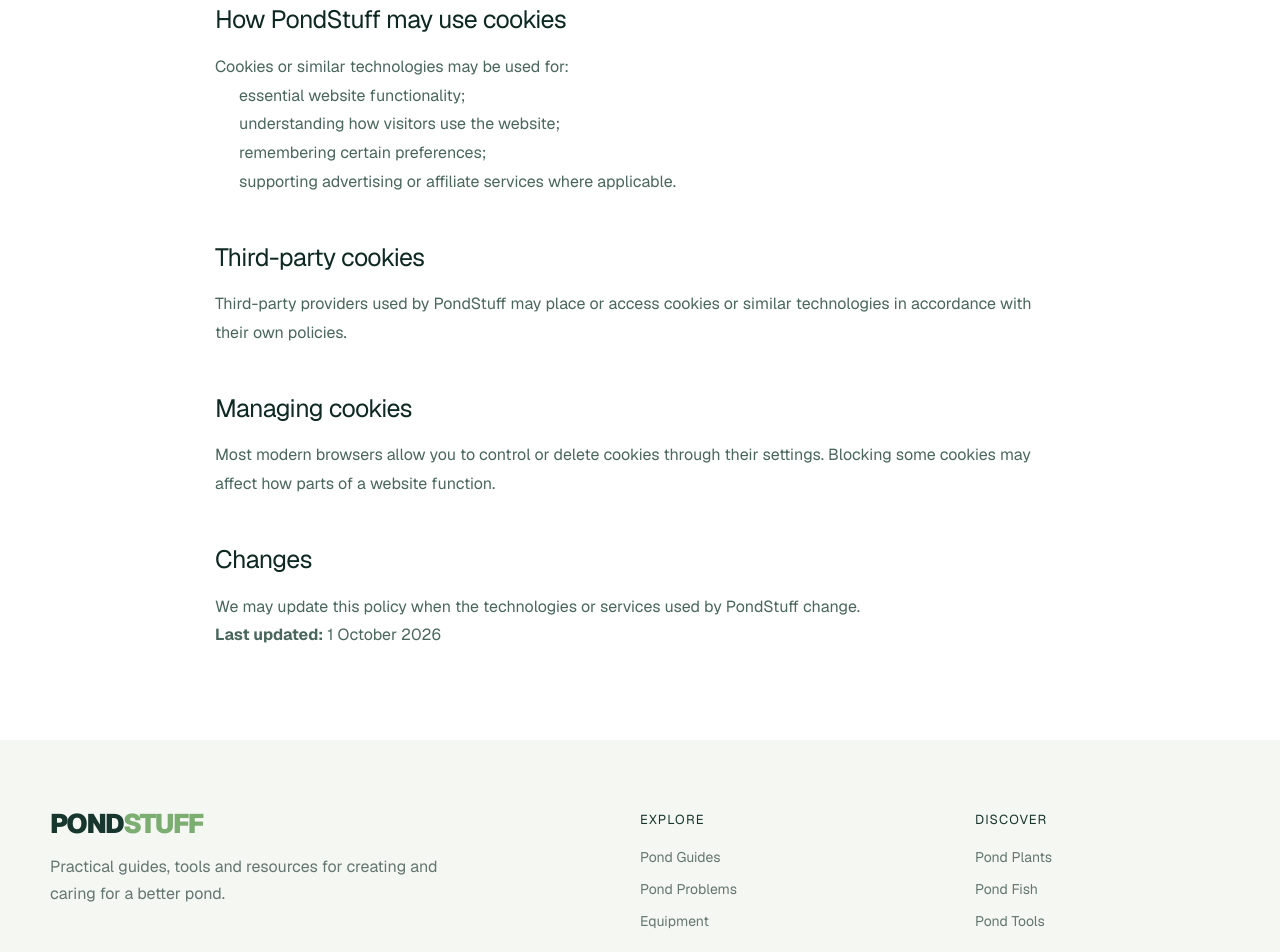
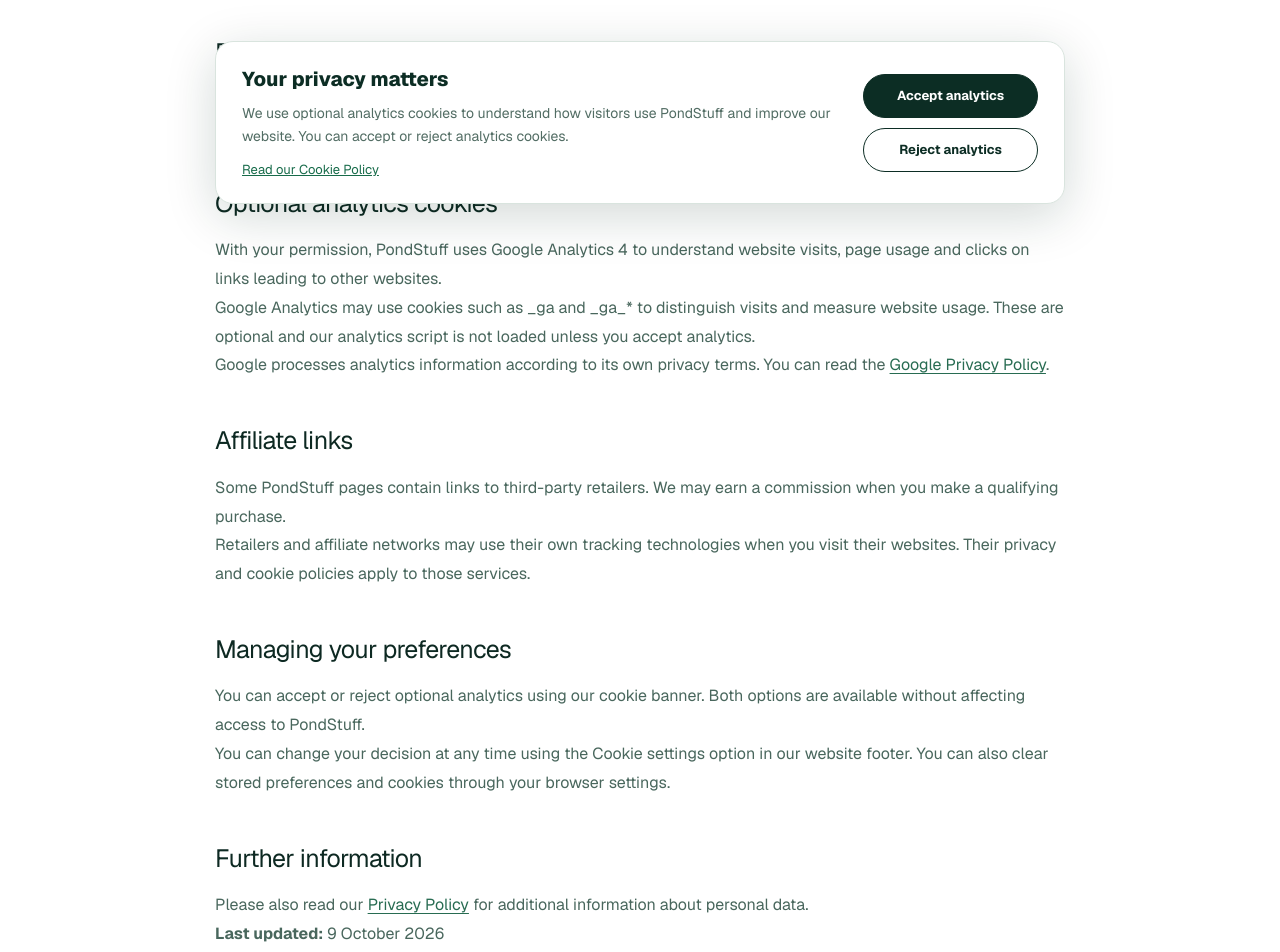
Before and after one commit to coombsebusiness-dot/pondstuff, a Next.js app: page /cookie-policy in a window 1280 px wide. Shown: the part 580-1532 px from the top of the page. Built offline with nearby package versions, Linux system fonts and the light colour scheme.

Commit message:
Add cookie consent and consent-based GA4 tracking

```diff
--- a/app/(public)/cookie-policy/page.tsx
+++ b/app/(public)/cookie-policy/page.tsx
@@ -2,47 +2,93 @@
 
 export const metadata: Metadata = {
   title: "Cookie Policy",
-  description: "PondStuff cookie policy explaining cookies and similar technologies used on the website.",
+  description:
+    "Learn how PondStuff uses cookies, Google Analytics and consent preferences.",
 };
 
 export default function Page() {
   return (
     <section className="legal-page">
       <div className="shell legal-inner">
+        <h1>Cookie Policy</h1>
 
-<h1>Cookie Policy</h1>
+        <p className="lead">
+          This policy explains how PondStuff.co.uk uses cookies
+          and similar technologies, and how you can control them.
+        </p>
 
-<p className="lead">This page explains how cookies and similar technologies may be used on PondStuff.</p>
+        <h2>What are cookies?</h2>
+        <p>
+          Cookies are small files stored by your browser.
+          Websites use them for functionality, preferences
+          and, where permitted, analytics.
+        </p>
 
-<h2>What are cookies?</h2>
+        <h2>Essential preferences</h2>
+        <p>
+          PondStuff uses browser local storage to remember
+          whether you accepted or rejected optional analytics.
+          This preference helps us respect your choice on
+          subsequent visits.
+        </p>
 
-<p>Cookies are small text files stored on your device by websites. They can be used to make websites function, remember preferences, understand usage and support advertising.</p>
+        <h2>Optional analytics cookies</h2>
+        <p>
+          With your permission, PondStuff uses Google Analytics 4
+          to understand website visits, page usage and clicks
+          on links leading to other websites.
+        </p>
+        <p>
+          Google Analytics may use cookies such as _ga and
+          _ga_* to distinguish visits and measure website usage.
+          These are optional and our analytics script is not
+          loaded unless you accept analytics.
+        </p>
+        <p>
+          Google processes analytics information according to
+          its own privacy terms. You can read the{" "}
+          <a href="https://policies.google.com/privacy">
+            Google Privacy Policy
+          </a>
+          .
+        </p>
 
-<h2>How PondStuff may use cookies</h2>
+        <h2>Affiliate links</h2>
+        <p>
+          Some PondStuff pages contain links to third-party
+          retailers. We may earn a commission when you make
+          a qualifying purchase.
+        </p>
+        <p>
+          Retailers and affiliate networks may use their own
+          tracking technologies when you visit their websites.
+          Their privacy and cookie policies apply to those
+          services.
+        </p>
 
-<p>Cookies or similar technologies may be used for:</p>
+        <h2>Managing your preferences</h2>
+        <p>
+          You can accept or reject optional analytics using
+          our cookie banner. Both options are available
+          without affecting access to PondStuff.
+        </p>
+        <p>
+          You can change your decision at any time using
+          the Cookie settings option in our website footer.
+          You can also clear stored preferences and cookies
+          through your browser settings.
+        </p>
 
-<ul>
-  <li>essential website functionality;</li>
-  <li>understanding how visitors use the website;</li>
-  <li>remembering certain preferences;</li>
-  <li>supporting advertising or affiliate services where applicable.</li>
-</ul>
+        <h2>Further information</h2>
+        <p>
+          Please also read our{" "}
+          <a href="/privacy-policy">Privacy Policy</a>
+          {" "}for additional information about personal data.
+        </p>
 
-<h2>Third-party cookies</h2>
-
-<p>Third-party providers used by PondStuff may place or access cookies or similar technologies in accordance with their own policies.</p>
-
-<h2>Managing cookies</h2>
-
-<p>Most modern browsers allow you to control or delete cookies through their settings. Blocking some cookies may affect how parts of a website function.</p>
-
-<h2>Changes</h2>
-
-<p>We may update this policy when the technologies or services used by PondStuff change.</p>
-
-<p><strong>Last updated:</strong> 1 October 2026</p>
-
+        <p>
+          <strong>Last updated:</strong> 9 October 2026
+        </p>
       </div>
     </section>
   );
--- a/app/(public)/layout.tsx
+++ b/app/(public)/layout.tsx
@@ -1,4 +1,5 @@
 import type { Metadata } from "next";
+import CookieConsent, { CookieSettingsButton } from "@/components/privacy/CookieConsent";
 import Link from "next/link";
 
 export const metadata: Metadata = {
@@ -50,6 +51,7 @@
 }>) {
   return (
     <>
+      <CookieConsent />
       <script
         type="application/ld+json"
         dangerouslySetInnerHTML={{
@@ -131,6 +133,7 @@
             <Link href="/contact">Contact</Link>
             <Link href="/privacy-policy">Privacy Policy</Link>
             <Link href="/cookie-policy">Cookie Policy</Link>
+            <CookieSettingsButton />
             <Link href="/terms-and-conditions">Terms & Conditions</Link>
             <Link href="/affiliate-disclosure">Affiliate Disclosure</Link>
           </div>
--- a/app/(public)/privacy-policy/page.tsx
+++ b/app/(public)/privacy-policy/page.tsx
@@ -24,15 +24,15 @@
 
 <h2>Website analytics</h2>
 
-<p>We may use analytics or similar technologies to understand how visitors use the website, improve content and identify technical problems. These services may process information such as pages visited, approximate location, device information and referral information.</p>
+<p>With your permission, PondStuff uses Google Analytics 4 to understand how visitors use the website. Google Analytics may process information about pages visited, approximate location, browser and device details, and clicks on external links. We only load our Google Analytics tracking script after you accept optional analytics cookies.</p><p>You can withdraw your permission at any time using Cookie settings in the website footer. For details about Google's handling of information, see the <a href="https://policies.google.com/privacy">Google Privacy Policy</a>.</p>
 
 <h2>Cookies</h2>
 
-<p>The website may use cookies and similar technologies. Some may be necessary for the website to function, while others may support analytics, preferences or advertising. See our <a href="/cookie-policy">Cookie Policy</a> for more information.</p>
+<p>We use browser storage to remember your analytics preference. Optional Google Analytics cookies are used only after you accept analytics. You can reject analytics without losing access to the website. See our <a href="/cookie-policy">Cookie Policy</a> for more information.</p>
 
 <h2>Third-party services</h2>
 
-<p>Some features or links on PondStuff may involve third-party services. Those services have their own privacy policies and terms, and their handling of information is outside PondStuff's direct control.</p>
+<p>PondStuff contains links to third-party retailers and affiliate partners. We may earn commission from qualifying purchases. These third parties may use their own tracking technologies when you visit their websites. Their privacy policies and terms explain how they handle information.</p>
 
 <h2>Your rights</h2>
 
@@ -42,7 +42,7 @@
 
 <p>If you have a privacy question, please contact us through our <a href="/contact">Contact page</a>.</p>
 
-<p><strong>Last updated:</strong> 1 October 2026</p>
+<p><strong>Last updated:</strong> 9 October 2026</p>
 
       </div>
     </section>
--- /dev/null
+++ b/components/privacy/CookieConsent.module.css
@@ -0,0 +1,109 @@
+.banner {
+  position: fixed;
+  bottom: 16px;
+  left: 16px;
+  right: 16px;
+  z-index: 10000;
+  display: flex;
+  align-items: center;
+  justify-content: space-between;
+  gap: 24px;
+  max-width: 850px;
+  margin: 0 auto;
+  padding: 22px 26px;
+  border: 1px solid #d9e4de;
+  border-radius: 18px;
+  background: #ffffff;
+  box-shadow: 0 12px 50px rgba(12, 45, 36, 0.18);
+  color: #0c2d24;
+}
+
+.content {
+  flex: 1;
+  min-width: 0;
+}
+
+.content h2 {
+  margin: 0 0 8px;
+  font-size: 20px;
+  font-weight: 800;
+}
+
+.content p {
+  margin: 0 0 10px;
+  font-size: 14px;
+  line-height: 1.6;
+  color: #526d64;
+}
+
+.content a {
+  color: #176b4a;
+  font-size: 13px;
+  text-decoration: underline;
+}
+
+.actions {
+  display: flex;
+  flex-direction: column;
+  gap: 10px;
+  min-width: 175px;
+}
+
+.actions button {
+  min-height: 44px;
+  padding: 11px 16px;
+  border-radius: 999px;
+  font: inherit;
+  font-size: 13px;
+  font-weight: 700;
+  cursor: pointer;
+}
+
+.accept {
+  border: 1px solid #0c2d24;
+  background: #0c2d24;
+  color: #ffffff;
+}
+
+.reject {
+  border: 1px solid #0c2d24;
+  background: #ffffff;
+  color: #0c2d24;
+}
+
+.cancel {
+  border: none;
+  background: transparent;
+  color: #526d64;
+}
+
+.actions button:focus-visible,
+.footerButton:focus-visible {
+  outline: 3px solid #286c52;
+  outline-offset: 3px;
+}
+
+.footerButton {
+  display: block;
+  padding: 0;
+  border: 0;
+  background: none;
+  color: inherit;
+  font: inherit;
+  text-align: left;
+  cursor: pointer;
+  text-decoration: underline;
+}
+
+@media (max-width: 650px) {
+  .banner {
+    flex-direction: column;
+    align-items: stretch;
+    gap: 16px;
+    padding: 20px;
+  }
+
+  .actions {
+    min-width: 0;
+  }
+}
--- /dev/null
+++ b/components/privacy/CookieConsent.tsx
@@ -0,0 +1,202 @@
+"use client";
+
+import { useEffect, useState } from "react";
+import styles from "./CookieConsent.module.css";
+
+type Consent = "accepted" | "rejected";
+
+const STORAGE_KEY = "pondstuff-analytics-consent";
+const SETTINGS_EVENT = "pondstuff:cookie-settings";
+const GA_ID = "G-YS3R5KGXCC";
+
+type AnalyticsWindow = Window & {
+  dataLayer?: unknown[];
+  gtag?: (...args: unknown[]) => void;
+};
+
+function loadAnalytics() {
+  Object.assign(window, {
+    [`ga-disable-${GA_ID}`]: false,
+  });
+
+  if (document.getElementById("pondstuff-ga-script")) {
+    return;
+  }
+
+  const analyticsWindow = window as AnalyticsWindow;
+
+  analyticsWindow.dataLayer ??= [];
+
+  analyticsWindow.gtag = function () {
+    analyticsWindow.dataLayer?.push(arguments);
+  };
+
+  analyticsWindow.gtag("js", new Date());
+  analyticsWindow.gtag("config", GA_ID);
+
+  const script = document.createElement("script");
+  script.id = "pondstuff-ga-script";
+  script.async = true;
+  script.src =
+    `https://www.googletagmanager.com/gtag/js?id=${GA_ID}`;
+
+  document.head.appendChild(script);
+}
+
+function disableAnalytics() {
+  Object.assign(window, {
+    [`ga-disable-${GA_ID}`]: true,
+  });
+
+  const hostname = window.location.hostname;
+  const domains = new Set([
+    "",
+    hostname,
+    `.${hostname}`,
+    ".pondstuff.co.uk",
+  ]);
+
+  for (const cookie of document.cookie.split(";")) {
+    const name = cookie.split("=")[0]?.trim();
+
+    if (!name || !/^_ga(?:_|$)/.test(name)) {
+      continue;
+    }
+
+    for (const domain of domains) {
+      document.cookie =
+        `${name}=; Max-Age=0; Path=/; SameSite=Lax` +
+        (domain ? `; Domain=${domain}` : "");
+    }
+  }
+}
+
+export function CookieSettingsButton() {
+  return (
+    <button
+      type="button"
+      className={styles.footerButton}
+      onClick={() => {
+        window.dispatchEvent(new Event(SETTINGS_EVENT));
+      }}
+    >
+      Cookie settings
+    </button>
+  );
+}
+
+export default function CookieConsent() {
+  const [choice, setChoice] = useState<Consent | null>(
+    null,
+  );
+  const [ready, setReady] = useState(false);
+  const [settingsOpen, setSettingsOpen] = useState(false);
+
+  useEffect(() => {
+    try {
+      const saved = window.localStorage.getItem(STORAGE_KEY);
+
+      if (saved === "accepted" || saved === "rejected") {
+        setChoice(saved);
+      }
+    } catch {
+      // If storage is unavailable, ask on the next visit.
+    }
+
+    setReady(true);
+  }, []);
+
+  useEffect(() => {
+    if (ready && choice === "accepted") {
+      loadAnalytics();
+    }
+  }, [ready, choice]);
+
+  useEffect(() => {
+    const openSettings = () => setSettingsOpen(true);
+
+    window.addEventListener(SETTINGS_EVENT, openSettings);
+
+    return () => {
+      window.removeEventListener(
+        SETTINGS_EVENT,
+        openSettings,
+      );
+    };
+  }, []);
+
+  function saveChoice(next: Consent) {
+    const previouslyAccepted = choice === "accepted";
+
+    if (next === "rejected") {
+      disableAnalytics();
+    }
+
+    try {
+      window.localStorage.setItem(STORAGE_KEY, next);
+    } catch {
+      // Preference still works for this page session.
+    }
+
+    setChoice(next);
+    setSettingsOpen(false);
+
+    // Fully unload previously activated analytics.
+    if (next === "rejected" && previouslyAccepted) {
+      window.location.reload();
+    }
+  }
+
+  if (!ready || (choice !== null && !settingsOpen)) {
+    return null;
+  }
+
+  return (
+    <section
+      className={styles.banner}
+      aria-label="Cookie preferences"
+    >
+      <div className={styles.content}>
+        <h2>Your privacy matters</h2>
+
+        <p>
+          We use optional analytics cookies to understand
+          how visitors use PondStuff and improve our website.
+          You can accept or reject analytics cookies.
+        </p>
+
+        <a href="/cookie-policy">
+          Read our Cookie Policy
+        </a>
+      </div>
+
+      <div className={styles.actions}>
+        <button
+          type="button"
+          className={styles.accept}
+          onClick={() => saveChoice("accepted")}
+        >
+          Accept analytics
+        </button>
+
+        <button
+          type="button"
+          className={styles.reject}
+          onClick={() => saveChoice("rejected")}
+        >
+          Reject analytics
+        </button>
+
+        {choice !== null && (
+          <button
+            type="button"
+            className={styles.cancel}
+            onClick={() => setSettingsOpen(false)}
+          >
+            Keep current choice
+          </button>
+        )}
+      </div>
+    </section>
+  );
+}
```
